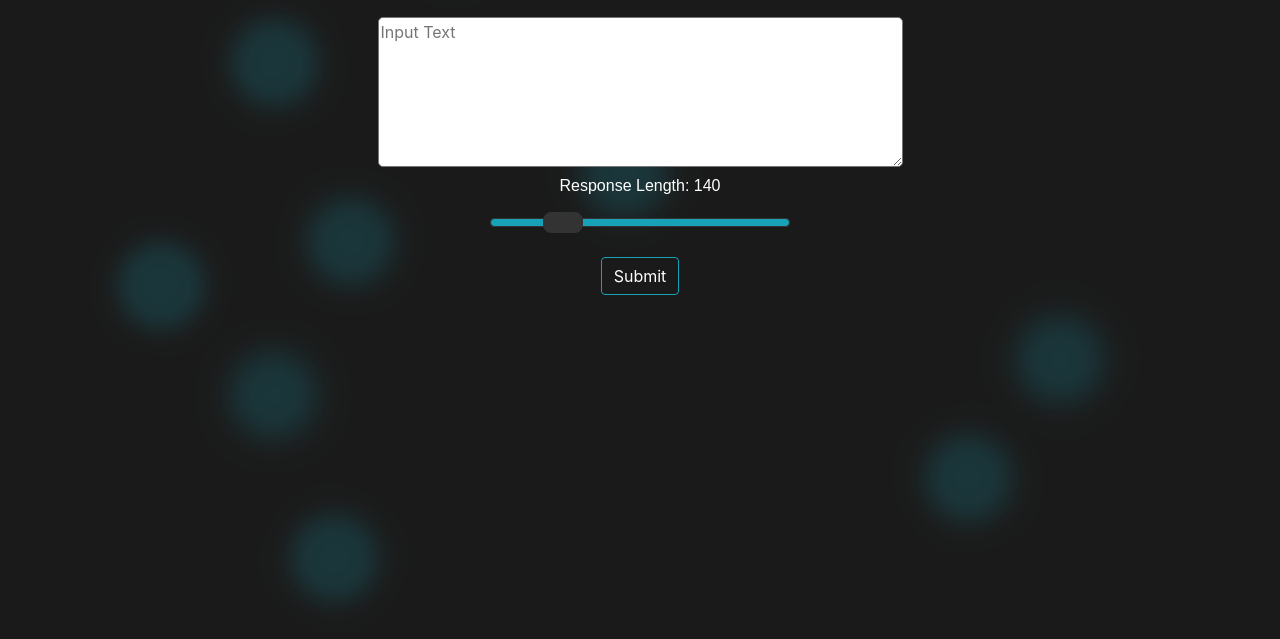
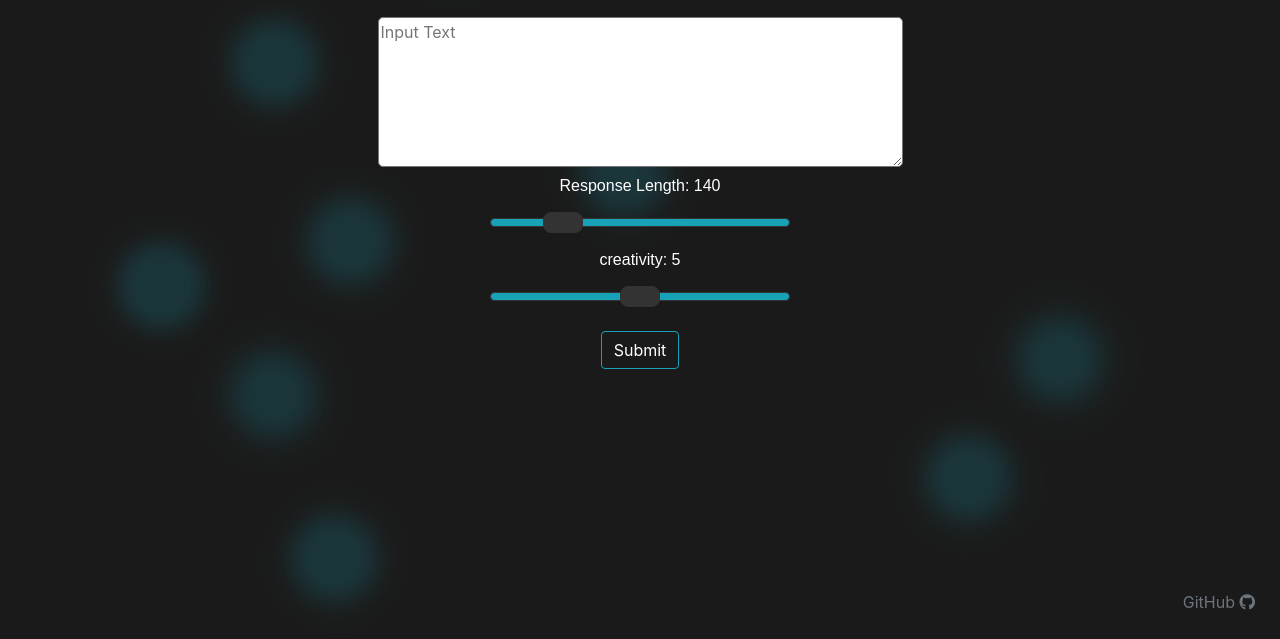
Before and after one commit to nealmick/Summarizer, a Django app: page / in a window 1280 px wide. Shown: the part 161-800 px from the top of the page. Run offline with Django 4.2, Linux system fonts and the light colour scheme; some libraries are stand-ins or nearby versions.

Commit message:
Add files via upload

```diff
--- a/gpt/static/gpt/main.js
+++ b/gpt/static/gpt/main.js
@@ -3,13 +3,25 @@
 
 
 var responseLength = 140
+var temperature = 5
 var inputText = ''
 var outputText = ''
 var sliderEl = document.getElementById("myRange");
+var tempSliderEl = document.getElementById("tempRange");
+
 var textInputEl = document.getElementById("input-text");
 var textOutputEl = document.getElementById("output");
 var loadingIconEL = document.getElementById("loadingIcon")
 // Update the current slider value (each time you drag the slider handle)
+tempSliderEl.oninput = function() {
+  document.getElementById("temp-slide").innerText=this.value;
+  if(this.value<1){
+    temperature=.1
+  }else{
+    temperature = this.value
+
+  }
+}
 sliderEl.oninput = function() {
   document.getElementById("length-slide").innerText=this.value;
   responseLength = this.value
@@ -29,6 +41,7 @@ function getResponse(){
             length: responseLength,
 
             text: inputText,
+            temperature: temperature,
             },
             success: function(asdf) {
             //document.getElementById("loadingIcon").style.opacity = 0;
--- a/gpt/templates/gpt/index.html
+++ b/gpt/templates/gpt/index.html
@@ -20,6 +20,10 @@
     <p style="display: inline;">Response Length: </p><p style="display: inline;"id="length-slide">140</p>
     <br>
     <input style="width:300px;"type="range" min="50" max="500" value="140" class="slider" id="myRange">
+    <br>
+    <p style="display: inline;">creativity: </p><p style="display: inline;"id="temp-slide">5</p>
+    <br>
+    <input style="width:300px;"type="range" min="0" max="10" value="5" class="slider" id="tempRange">
 </div>
 <a onClick="getResponse();"style="margin-top:10px;"class="btn btn-outline-primary">Submit</a>
 <div class="wavee"id="loadingIcon"style="margin-top:25px;margin-left:auto;margin-right:auto">
@@ -44,5 +48,7 @@
     </center>
 </div>
 
-
+<div style="position:absolute;right: 25px;bottom: 25px;">
+	<a class="text-muted" href="https://github.com/nealmick/Summarizer"  target="_blank">GitHub <i class="fab fa-github"></i></a>
+</div>
 {% endblock content%}
--- a/gpt/views.py
+++ b/gpt/views.py
@@ -19,19 +19,22 @@ def getResponse(request):
     url = url.split('?length=')[1]
     length = url.split('&text=')[0]
     text = url.split('&text=')[1]
+    text = text.split('&temperature=')[0]
+    temperature = url.split('&temperature=')[1]
     print(length,text)
     key = ''
     ai.api_key = key
+    text = text.replace('''%0A''',"")
 
     prompt = "summarize this in less then "+length+" characters: "+text
     prompt = urllib.parse.unquote(prompt)
     print(prompt)
-    r = generate_gpt3_response(prompt)
+    r = generate_gpt3_response(prompt,int(temperature)/10)
     print(r)
     return JsonResponse({'r': r})
 
 
-def generate_gpt3_response(user_text, print_output=False):
+def generate_gpt3_response(user_text, temperature,print_output=False):
     """
     Query OpenAI GPT-3 for the specific key and get back a response
     :type user_text: str the user's text to query for
@@ -39,7 +42,7 @@ def generate_gpt3_response(user_text, print_output=False):
     """
     completions = ai.Completion.create(
         engine='text-davinci-003',  # Determines the quality, speed, and cost.
-        temperature=0.5,            # Level of creativity in the response
+        temperature=float(temperature),            # Level of creativity in the response
         prompt=user_text,           # What the user typed in
         max_tokens=100,             # Maximum tokens in the prompt AND response
         n=1,                        # The number of completions to generate
```
